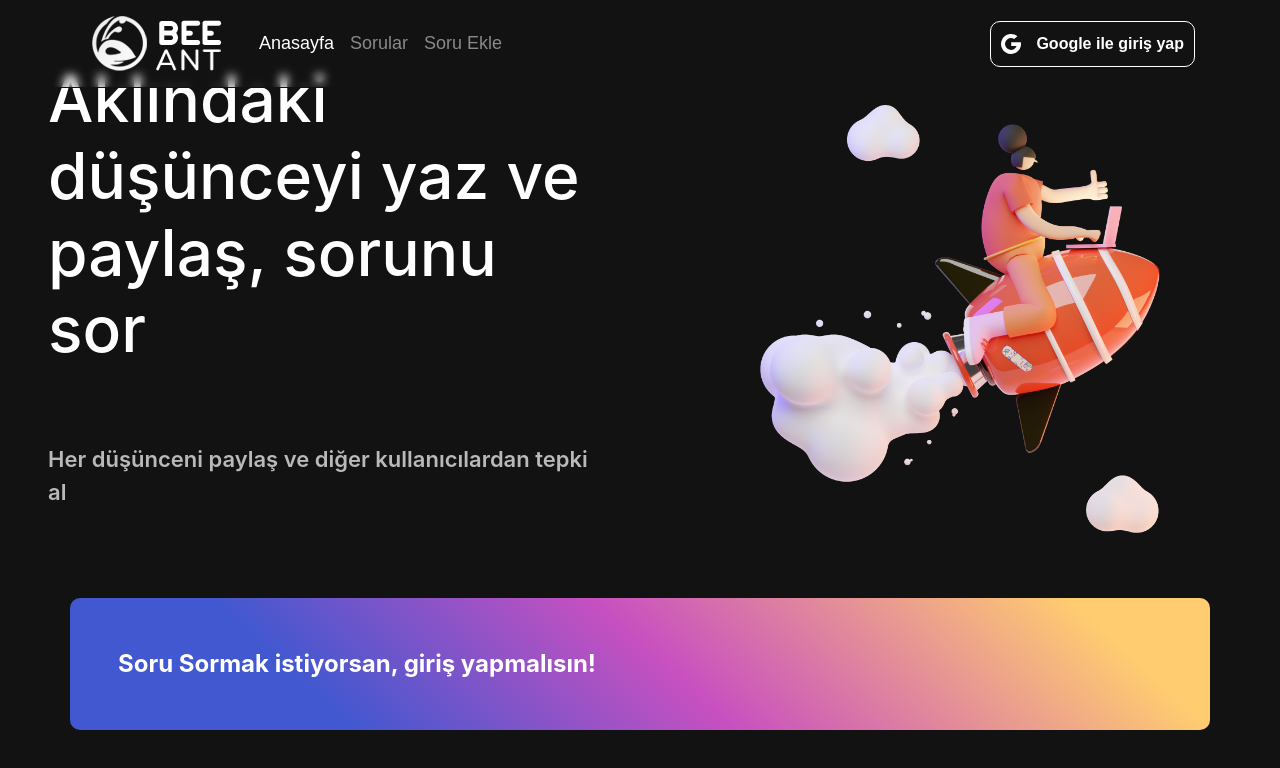
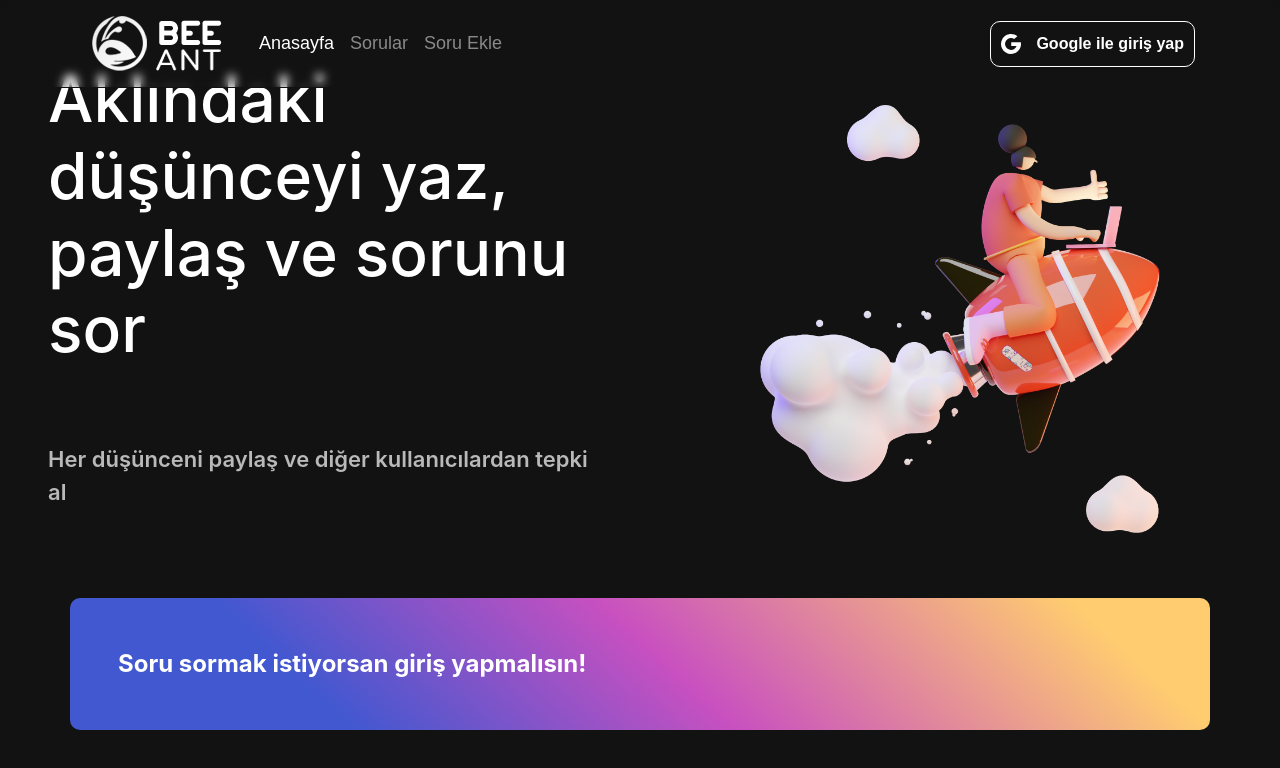
Before and after one commit to altaysimsek/beeant, a Vue app: page / in a window 1280 px wide. Shown: the top 768 px of the page. Built offline with nearby package versions, Linux system fonts and the light colour scheme; no server answers; the database is empty; what @ckeditor/ckeditor5-vue, vue-toast-notification, vuetrend would draw is missing.

Commit message:
Change descs.

```diff
--- a/src/views/Home.vue
+++ b/src/views/Home.vue
@@ -2,7 +2,7 @@
     <div class="home container-fluid">
         <div class="row" style="margin-top:-100px;">
             <div class="col-md-6 p-5 d-flex flex-column justify-content-center">
-                <h1>Aklındaki düşünceyi yaz ve paylaş, sorunu sor</h1>
+                <h1>Aklındaki düşünceyi yaz, paylaş ve sorunu sor</h1>
                 <p>Her düşünceni paylaş ve diğer kullanıcılardan tepki al</p>
             </div>
             <div class="col-md-6">
@@ -15,7 +15,7 @@
         </div>
         <div class="row">
             <div class="container backgroundtt p-5 mb-4">
-                <span class="desc">Soru Sormak istiyorsan, giriş yapmalısın!</span>
+                <span class="desc">Soru sormak istiyorsan giriş yapmalısın!</span>
             </div>
         </div>
     </div>
```
